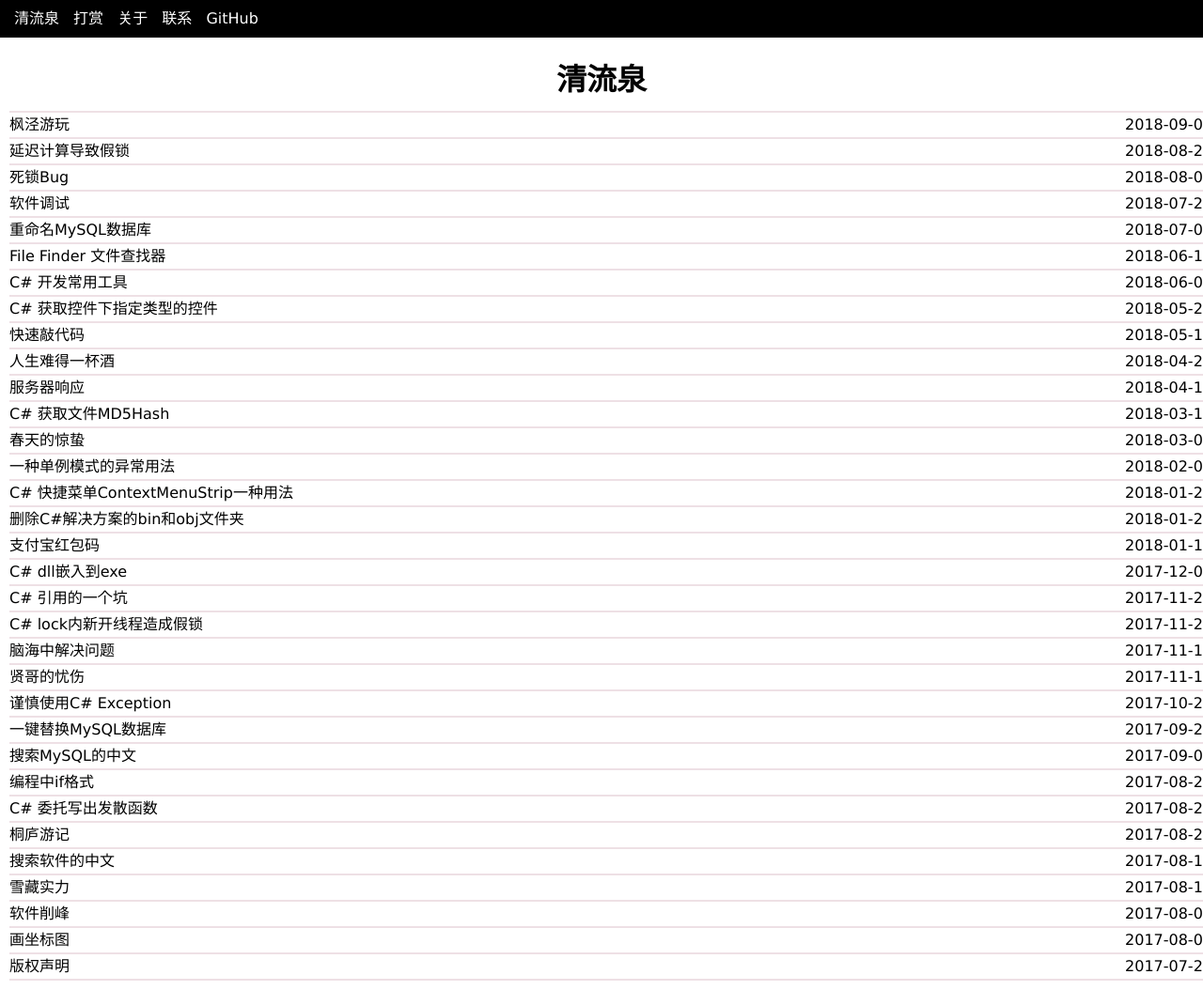
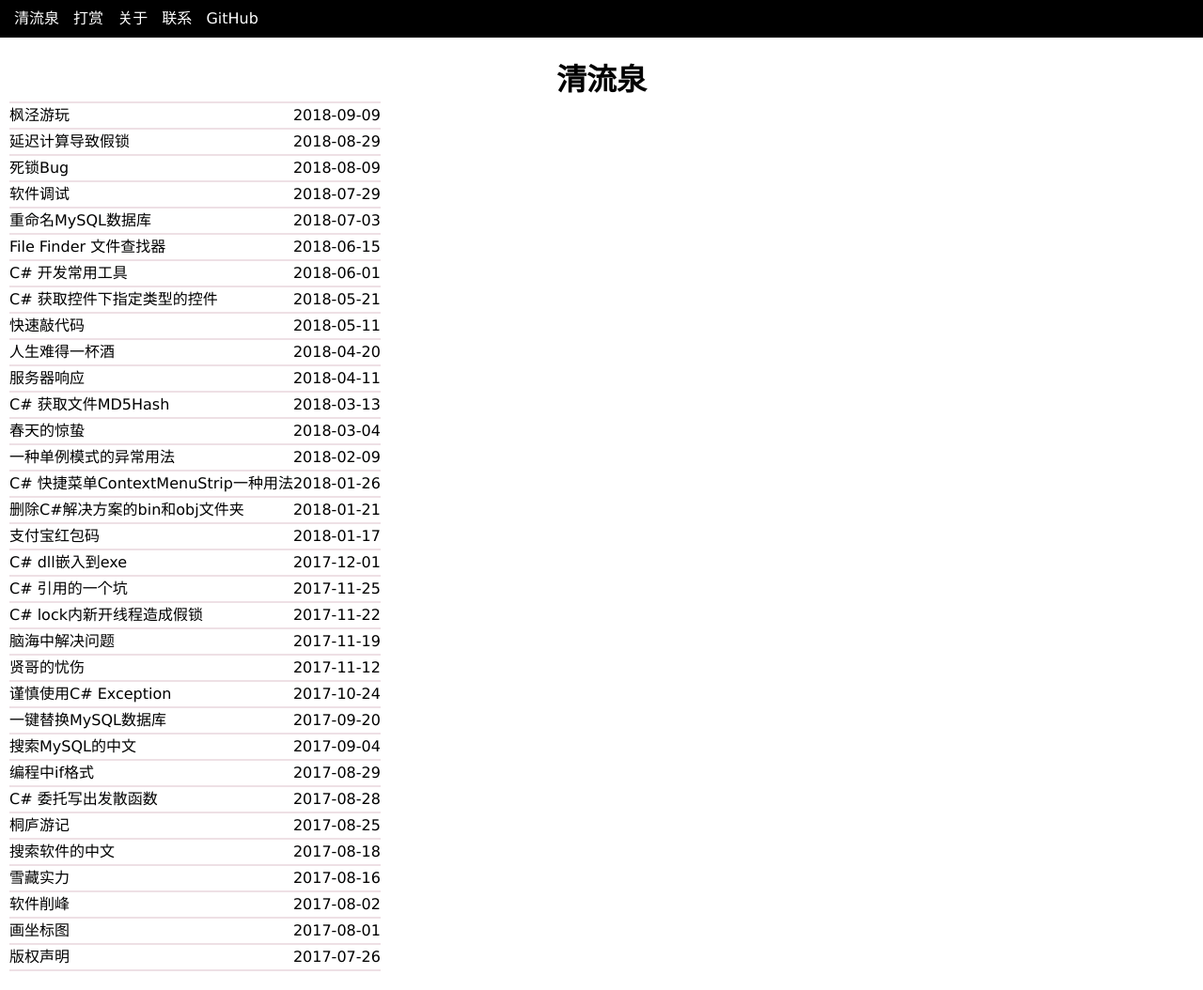
Before and after one commit to yinyongxian/yinyongxian.github.io, a Jekyll site: the page built from index.html, in a window 1280 px wide. Shown: the whole page at 94% size. Built offline with Jekyll 4.4.1, drawn with Linux system fonts in a browser that asks for light colours.

Commit message:
表格格式

```diff
--- a/Media/style/index.css
+++ b/Media/style/index.css
@@ -26,7 +26,7 @@ td {
 table {
 	border-left: none;
 	border-right: none;
-	margin: 10px;
+	margin: 0px 10px;
 }
 span {
 	line-height: 26px;
--- a/Media/style/main.css
+++ b/Media/style/main.css
@@ -104,11 +104,7 @@ li {
 	margin: 5px;
 	text-decoration: none;
 }
-table {
-	margin-left: auto;
-	margin-right: auto;
-	width: 100%;
-}
+
 tr {
 	white-space: nowrap;
 	overflow: hidden;
```
